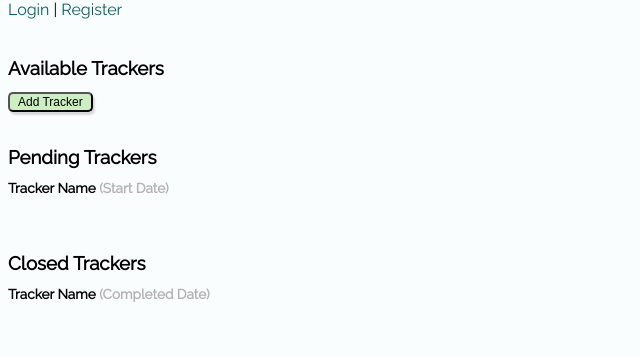
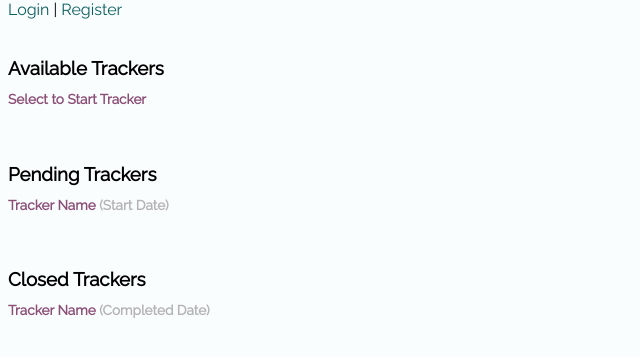
Before and after one commit to chinhle23-zz/monitorme, a Django app: page /dashboard_detail/ in a window 1280 px wide. Shown: the part 133-490 px from the top of the page, without its empty margins (0-640 px from the left). Run offline with Django 3.2, Linux system fonts and the light colour scheme; data that the repository does not hold is empty; some libraries are stand-ins or nearby versions.

Commit message:
Add helper text to dashboard page

```diff
--- a/core/templates/base_generic.html
+++ b/core/templates/base_generic.html
@@ -23,9 +23,15 @@
                     </a>
                 </div>
                 <div class="needscenter box">
-                    <a href="{% url 'references' %}">
-                        <i class="fal fa-glasses"></i>
-                    </a>
+                    {% if request.user.is_family_admin == True %}
+                        <a href="{% url 'dashboard_detail' %}">
+                            <i class="far fa-bars"></i>
+                        </a>
+                    {% else %}
+                        <a href="{% url 'dashboard_detail' %}">
+                            <i class="far fa-bars"></i>
+                        </a>
+                    {% endif %}
                 </div>
                 <div class="needscenter box">
                     <a href="{% url 'report' %}">
--- a/core/templates/core/dashboard_detail.html
+++ b/core/templates/core/dashboard_detail.html
@@ -14,40 +14,37 @@
 
 {% if request.user.is_family_admin == True %}
     <h3>Your Group Members</h3>
-        <a href="">
-            <button class="add-member" type="submit">
-                Add Members
-            </button>
-        </a>
+    <h4 class="smalltext purple">Select to open User Detail Page</h4>
         {% for user in user_list %}
-
             <div class="member">
-                <a href="{% url 'user_profile' user.username %}">
-                    {% if user.name == '' %}{{user.username}}{% else %}{{user.name}}{% endif %} - </a>
-                <span>
-                    <a href="{% url 'user-detail' user.pk %}"><button class="surveybutton">Detail</button></a>
-                </span>
+                <a href="{% url 'user-detail' user.pk %}">
+                    {% if user.name == '' %}{{user.username}}{% else %}{{user.name}}{% endif %}</a>
             </div>
         {% endfor %}
 {% endif %}
 
 <br>
 <h3>Available Trackers</h3>
-<a href="{% url 'tracker-create' %}">
+<h4 class="smalltext purple">Select to Start Tracker</h4>
+<!-- <a href="{% url 'tracker-create' %}">
     <button class='add-member' type='submit'>
         Add Tracker
     </button>
-</a>
+</a>   -->
     {% if trackers %}
         {% for tracker in trackers %}
             <div>
-                <div class="tracker"><a href="{% url 'tracker-detail' tracker.pk %}">{{tracker}} - </a><span><a href="{% url 'trackerinstance_create' tracker.pk %}"><button class="surveybutton">Start</button></a></span></div>
+                <div class="tracker">
+                    <a href="% url 'trackerinstance_create' tracker.pk %}">
+                        Start {{tracker}}
+                    </a>
+                </div>
             </div>
         {% endfor %}
     {%endif%}
 <br>
 <h3>Pending Trackers</h3>
-<h4 class="smalltext">Tracker Name <span class="addprofile smalltext">(Start Date)</span></h4>
+<h4 class="smalltext purple">Tracker Name <span class="addprofile smalltext">(Start Date)</span></h4>
 {% if pending %}
         {% for tracker in pending%}
             <div>
@@ -57,7 +54,7 @@
     {%endif%}
 <br>
 <h3>Closed Trackers</h3>
-<h4 class="smalltext">Tracker Name <span class="addprofile smalltext">(Completed Date)</span></h4>
+<h4 class="smalltext purple">Tracker Name <span class="addprofile smalltext">(Completed Date)</span></h4>
 {% if completed  %}
         {% for tracker in completed %}
             <div>
--- a/core/templates/core/quick_links.html
+++ b/core/templates/core/quick_links.html
@@ -24,12 +24,6 @@
                 <button class="add-tracker">Add Tracker</button>
             </a>
             <br>
-            {% if request.user.is_family_admin == True %}
-                <a href="{% url 'dashboard_detail' %}"><button class="dashboard">Dashboard</button></a>
-            {% else %}
-                <a href="{% url 'user-detail' request.user.pk %}"><button class="dashboard">Dashboard</button></a>
-            {% endif %}
-        <br>
         </div>
         {% endfor %}
         {% endif %}
```
Also changed, not shown: core/templates/core/user_profile.html (+13 -1 lines).
